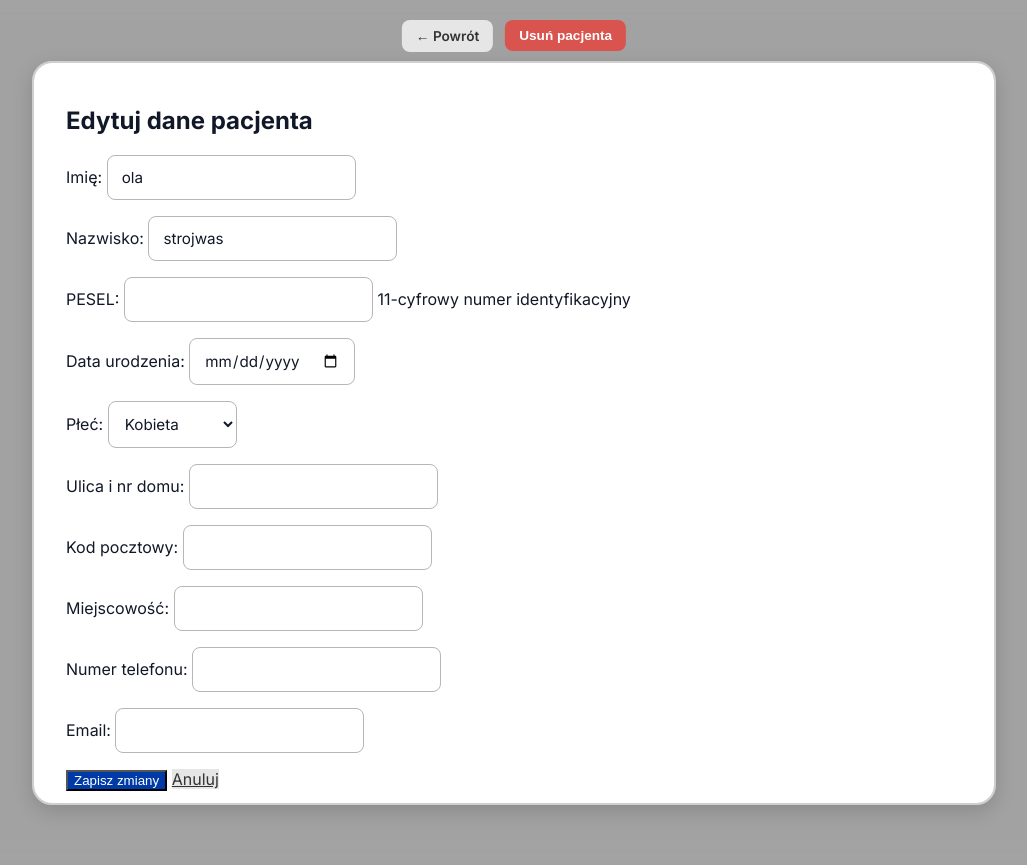
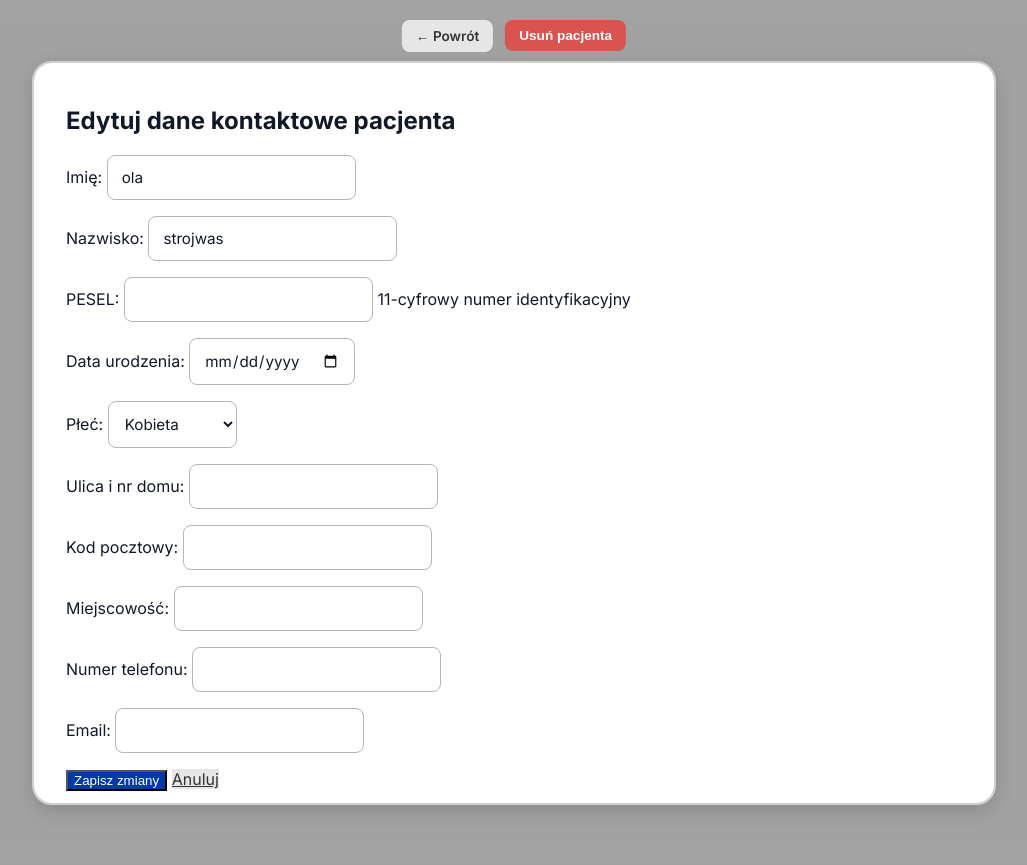
Before and after one commit to voxlxav/baza, a Django app: page /patient/1/?edit=1 in a window 1280 px wide. Shown: the whole page, without its empty margins (126-1153 px from the left). Run offline with Django 5.2, Linux system fonts and the light colour scheme; a user stored in the database is signed in; data comes from the database, SQL or seed files in the repository; both versions use the stored data as it was after the commit.

Commit message:
Some touch ups

```diff
--- a/templates/home_page/home.html
+++ b/templates/home_page/home.html
@@ -43,7 +43,7 @@
         <!-- HEADER -->
         <header class="dashboard-header">
             <div class="user-greeting">
-                Witaj <span>{{ user.first_name }} {{ user.last_name }}</span>
+                Witaj, <span>{{ user.first_name }} {{ user.last_name }}</span>
             </div>
 
             {% if user.is_authenticated %}
--- a/templates/home_page/patient_detail.html
+++ b/templates/home_page/patient_detail.html
@@ -36,7 +36,7 @@
         {% if editing %}
 
         <!-- TRYB EDYCJI -->
-        <h2>Edytuj dane pacjenta</h2>
+        <h2>Edytuj dane kontaktowe pacjenta</h2>
 
         <form method="post">
             {% csrf_token %}
@@ -287,7 +287,6 @@
     </div>
 </div>
 
-<!-- ZAMYKANIE POPUPU KLIKNIĘCIEM W TŁO -->
 <script>
 document.getElementById("modalOverlay").addEventListener("click", function () {
     window.location.href = "{% url 'home' %}";
```
Also changed, not shown: db.sqlite3.
